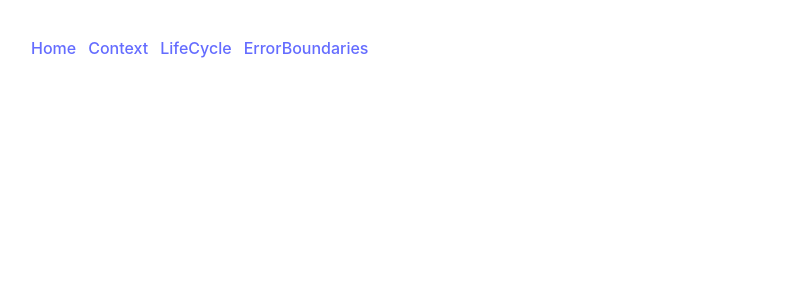
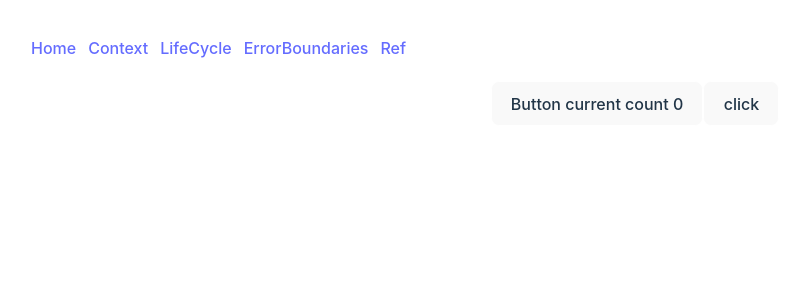
Before and after one commit to YuHyun-P/react-examples, a React (Vite) app: page /ref in a window 1280 px wide. Shown: the top 300 px of the page, without its empty margins (5-795 px from the left). Built offline with nearby package versions, Linux system fonts and the light colour scheme.

Commit message:
feat(Ref): implement Ref example

```diff
--- a/src/App.tsx
+++ b/src/App.tsx
@@ -4,6 +4,7 @@ import "./App.css";
 import Context from "./Context";
 import LifeCycle from "./LifeCycle";
 import ErrorBoundaries from "./ErrorBoundaries";
+import Ref from "./Ref";
 
 function App() {
   return (
@@ -14,6 +15,7 @@ function App() {
           <Link to="/context">Context</Link>
           <Link to="/lifecycle">LifeCycle</Link>
           <Link to="/errorboundary">ErrorBoundaries</Link>
+          <Link to="/ref">Ref</Link>
         </nav>
       </header>
 
@@ -23,6 +25,7 @@ function App() {
           <Route path="/context" element={<Context />} />
           <Route path="/lifecycle" element={<LifeCycle />} />
           <Route path="/errorboundary" element={<ErrorBoundaries />} />
+          <Route path="/ref" element={<Ref />} />
         </Routes>
       </main>
     </>
--- /dev/null
+++ b/src/Ref/components/Button.tsx
@@ -0,0 +1,23 @@
+import React, { HTMLAttributes, Ref } from "react";
+import { logProps } from "./HOC";
+
+interface Props extends HTMLAttributes<HTMLButtonElement> {
+  label: string;
+}
+
+const Button = React.forwardRef(
+  ({ label, children, ...props }: Props, ref: Ref<HTMLButtonElement>) => {
+    return (
+      <button {...props} ref={ref}>
+        {label}
+        {children}
+      </button>
+    );
+  }
+);
+
+export default logProps<Props, HTMLButtonElement>(Button);
+/*
+TODO:
+logProps<Props, HTMLButtonElement> 타입 추론으로 동작하는 logPops로 바꿔보기
+*/
--- /dev/null
+++ b/src/Ref/components/HOC.tsx
@@ -0,0 +1,35 @@
+import React, { Ref } from "react";
+
+export function logProps<Props extends object, WrappedComponentType>(
+  WrappedComponent: React.ComponentType<Props>
+) {
+  /* Type */
+  type WithForwardedRef<T> = T & {
+    forwardedRef: Ref<WrappedComponentType>;
+  };
+
+  /* LogProps Class Component */
+  class LogProps extends React.Component<WithForwardedRef<Props>> {
+    componentDidUpdate(prevProps: Readonly<WithForwardedRef<Props>>): void {
+      console.group();
+      console.log(prevProps);
+      console.log(this.props);
+      console.groupEnd();
+    }
+
+    render(): React.ReactNode {
+      const { forwardedRef, ...props } = this.props;
+      return <WrappedComponent ref={forwardedRef} {...(props as Props)} />;
+    }
+  }
+
+  /* forwardRef */
+  function forwardRef(props: Props, ref: Ref<WrappedComponentType>) {
+    return <LogProps {...props} forwardedRef={ref} />;
+  }
+
+  const name = WrappedComponent.displayName || WrappedComponent.name;
+  forwardRef.displayName = `forwardRef(logProps(${name}))`;
+
+  return React.forwardRef(forwardRef);
+}
--- /dev/null
+++ b/src/Ref/index.tsx
@@ -0,0 +1,28 @@
+import Button from "./components/Button";
+import { useRef, useState } from "react";
+
+const Ref = () => {
+  const [count, setCount] = useState(0);
+
+  const buttonRef = useRef<HTMLButtonElement>(null);
+
+  const increase = () => setCount(count + 1);
+  const click = () => buttonRef.current?.click();
+
+  return (
+    <>
+      <Button
+        onClick={increase}
+        className="button"
+        label="Button current count "
+        ref={buttonRef}
+      >
+        {count}
+      </Button>
+
+      <button onClick={click}>click</button>
+    </>
+  );
+};
+
+export default Ref;
```
